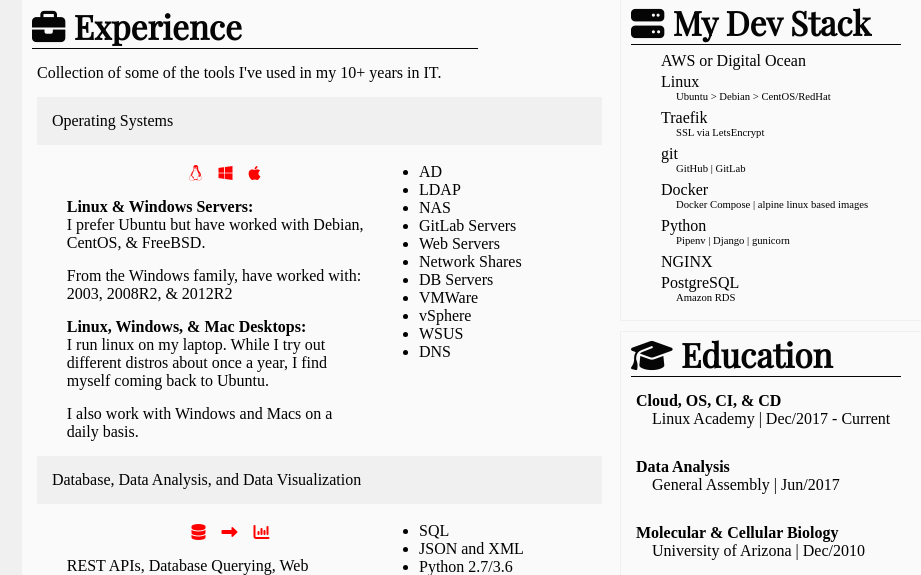
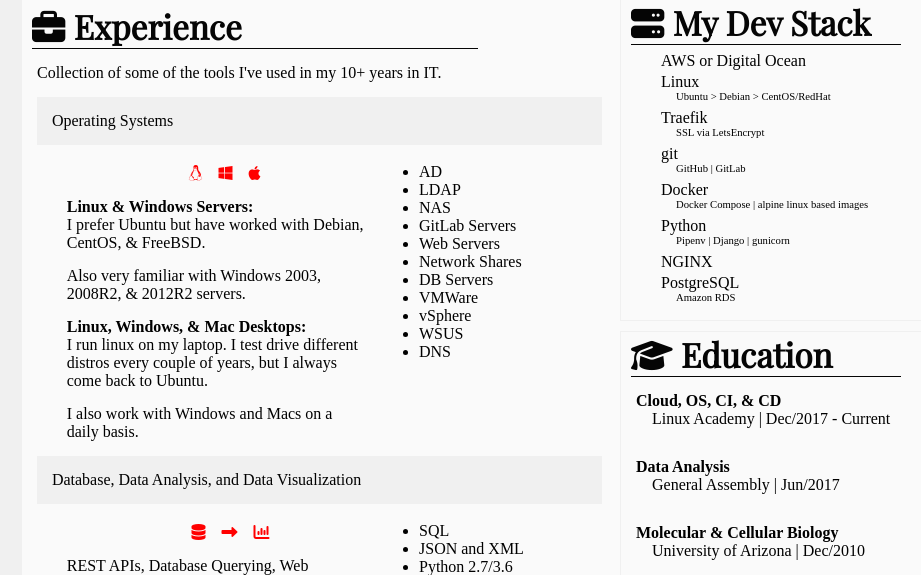
Before and after one commit to khdc-me/ws-kevinharper-v1, a Django app: page /experience/ in a window 1280 px wide. Shown: the part 273-848 px from the top of the page, without its empty margins (138-1059 px from the left). Run offline with Django 3.2, Linux system fonts and the light colour scheme; some libraries are stand-ins or nearby versions.

Commit message:
Updated OS text

```diff
--- a/website/templates/experience.html
+++ b/website/templates/experience.html
@@ -264,11 +264,11 @@
           </p>
           <p><b>Linux &amp; Windows Servers:</b><br>
           I prefer Ubuntu but have worked with Debian, CentOS, &amp; FreeBSD.</p>
-          <p>From the Windows family, have worked with: 2003, 2008R2, &amp; 2012R2</p>
+          <p>Also very familiar with Windows 2003, 2008R2, &amp; 2012R2 servers.</p>
 
           <p><b>Linux, Windows, &amp; Mac Desktops:</b><br>
-          I run linux on my laptop. While I try out different distros about once a year,
-          I find myself coming back to Ubuntu.</p>
+          I run linux on my laptop. I test drive different distros every couple of years,
+          but I always come back to Ubuntu.</p>
           <p>I also work with Windows and Macs on a daily basis.</p>
         </div>
         <div class="cols-2-right">
```
